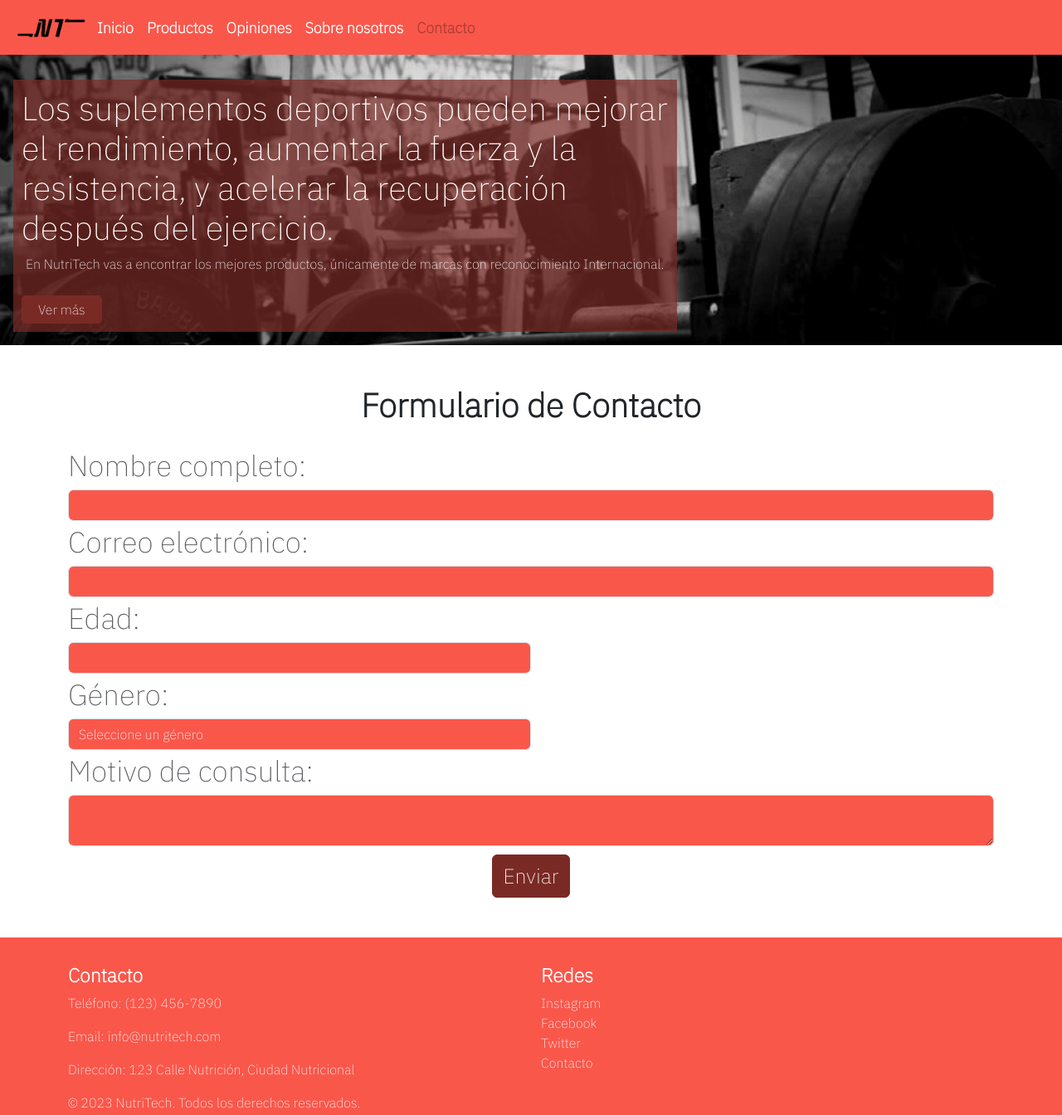
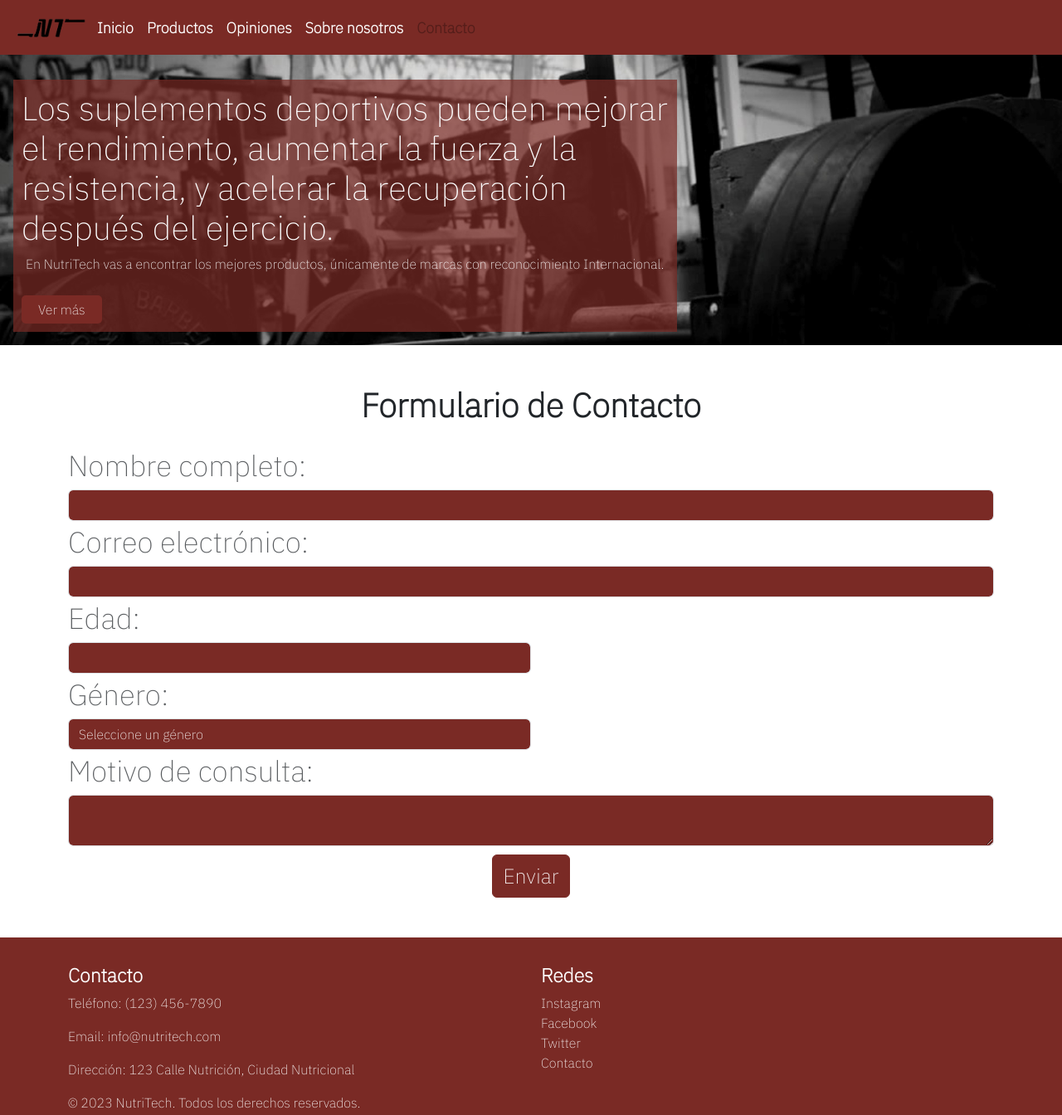
Before and after one commit to rafapastrian04/PF-Pastrian, a website: page pages/contactos.html in a window 1280 px wide. Shown: the whole page at 83% size. Drawn offline with nearby package versions, Linux system fonts and the light colour scheme.

Commit message:
esteticamente correcto

```diff
--- a/scss/partials/_footer.scss
+++ b/scss/partials/_footer.scss
@@ -6,7 +6,7 @@
     }
     margin-top: 3rem;
     padding-top: 2rem;
-    background-color: #FA574B;
+    background-color: $mainColor;
     ;
     div{
         div{
--- a/scss/partials/_formulario.scss
+++ b/scss/partials/_formulario.scss
@@ -1,9 +1,9 @@
 body {
-    background-color: #FA574B;
+    background-color: $mainColor;
 }
 .form-control {
     color: #FFFFFF; /* Color de letra */
-    background-color: #FA574B; /* Color de fondo del campo de entrada */
+    background-color: $mainColor; /* Color de fondo del campo de entrada */
 }
 .btn-primary {
     margin-top: 10px;
--- a/scss/partials/_header.scss
+++ b/scss/partials/_header.scss
@@ -13,7 +13,7 @@
     font-weight: 500px;
 }
 .bg{
-    background-color: $secondaryColor;
+    background-color: $mainColor;
     font-size: 18px;
     font-family: 'IBM Plex Sans', sans-serif;
     font-weight: 900;
```
Also changed, not shown: css/estilo.css, 1 other file.
